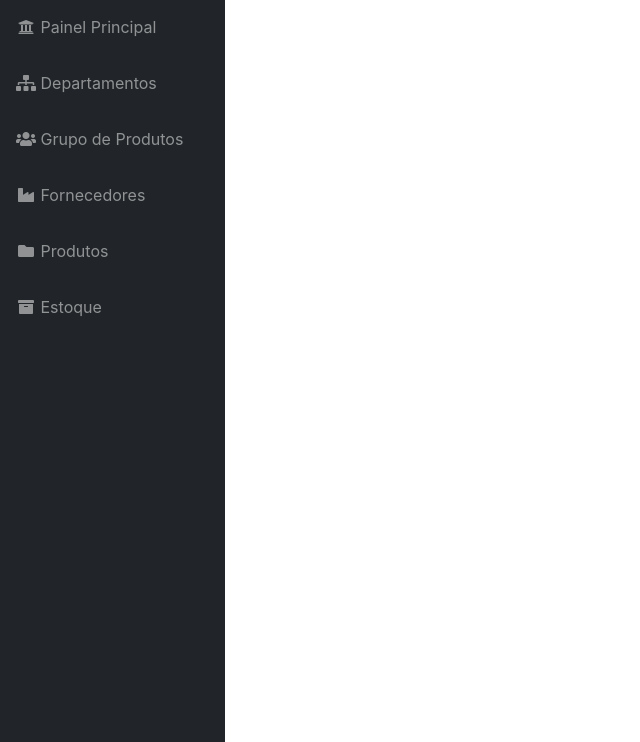
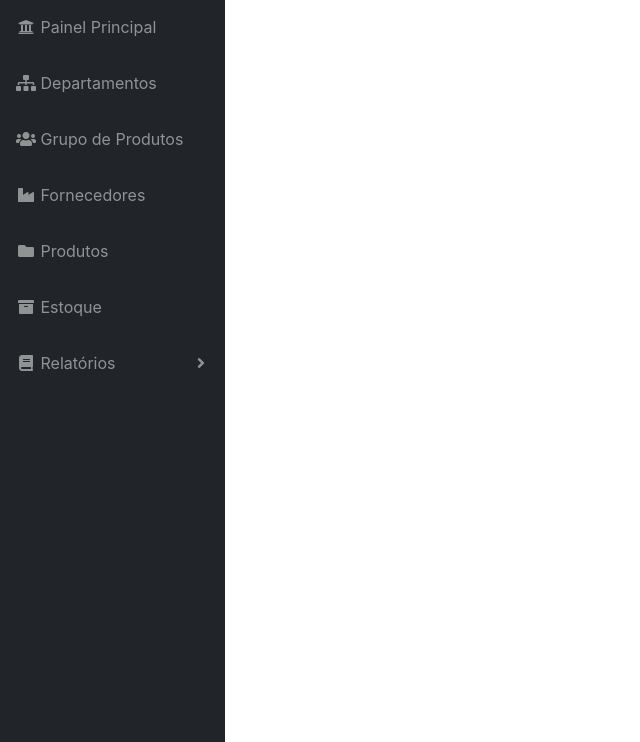
Before and after one commit to leilsonfrancelino/almoxarifado, a PHP site: page /view/painel.php in a window 1280 px wide. Shown: the part 58-800 px from the top of the page, without its empty margins (0-640 px from the left). Run offline with PHP 8.4, Linux system fonts and the light colour scheme; a user stored in the database is signed in; data that the repository does not hold is empty.

Commit message:
Acrescentando o menu relatórios

```diff
--- a/view/menu.php
+++ b/view/menu.php
@@ -49,5 +49,16 @@
             <span>Estoque</span>
         </a>
 	</li>
+	<li class="nav-item dropdown">
+        <a class="nav-link dropdown-toggle" href="#" id="pagesDropdown" role="button" data-toggle="dropdown" aria-haspopup="true" aria-expanded="false">
+            <i class="fas fa-fw fa-book"></i>
+            <span>Relatórios</span>
+        </a>
+        <div class="dropdown-menu" aria-labelledby="pagesDropdown">
+            <h6 class="dropdown-header">Opções:</h6>
+			<a class="dropdown-item" href="relatorio_movimentacoes.php">Movimentações</a>
+            <div class="dropdown-divider"></div>
+        </div>
+    </li>
 
 </ul>
```
